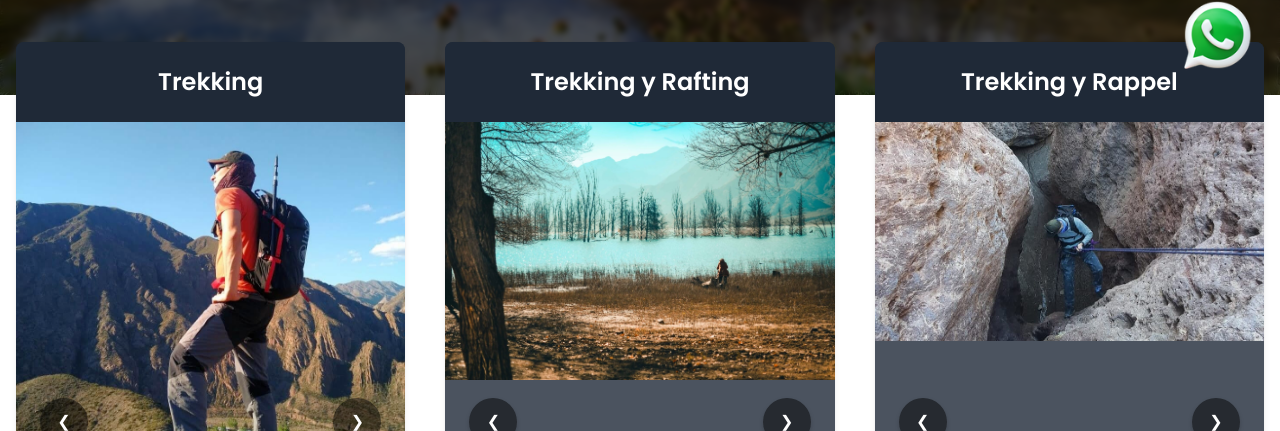
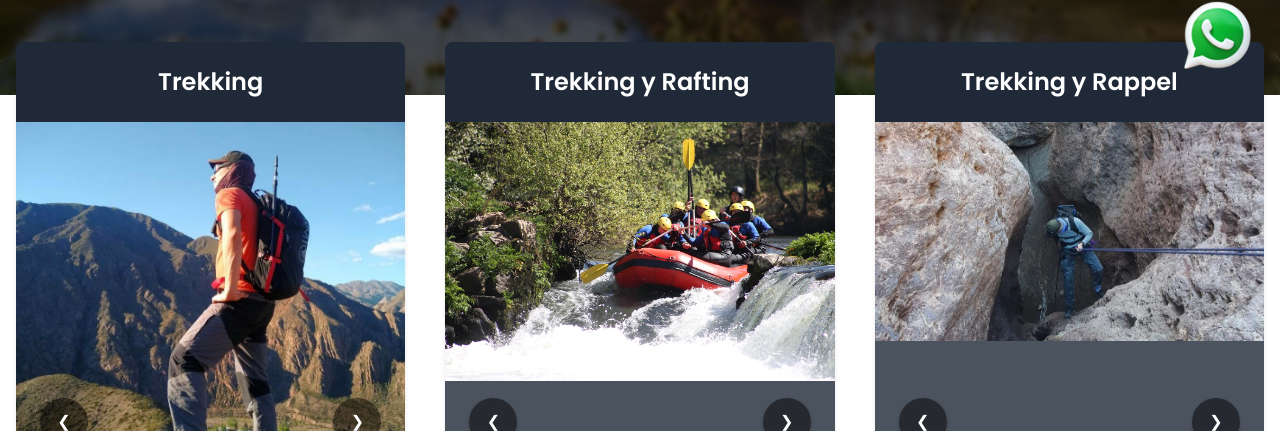
Before and after one commit to JoseGT85/INSTINTO-NOMADE-1, a React (Vite) app: page / in a window 1280 px wide. Shown: the part 705-1136 px from the top of the page. Built offline with nearby package versions, Linux system fonts and the light colour scheme.

Commit message:
imagen rafting

```diff
--- a/src/components/Activities/Activities.tsx
+++ b/src/components/Activities/Activities.tsx
@@ -20,7 +20,7 @@ const activities: Activity[] = [
     name: 'Trekking y Rafting',
     description:
       'Rafting de 12 kilómetros con duración de 1 hora aproximadamente por el Río Mendoza. Recorrido emocionante ideal para familias y grupos de amigos.',
-    images: ['/images/potrerillos.jpeg', '/images/Rafting.jpg', '/images/rafting1.jpg'],
+    images: ['/images/Rafting.jpg', '/images/rafting1.jpg'],
   },
   {
     name: 'Trekking y Rappel',
```
